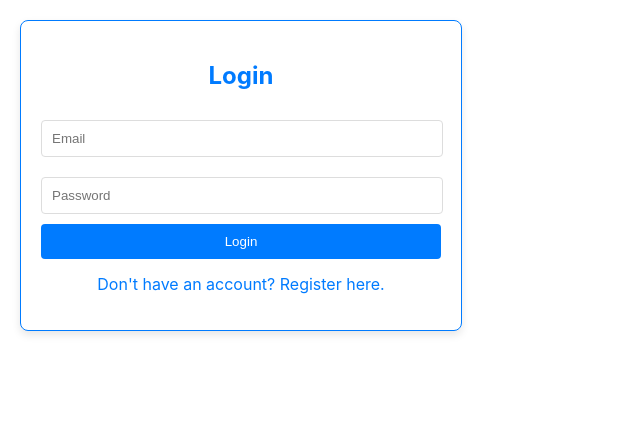
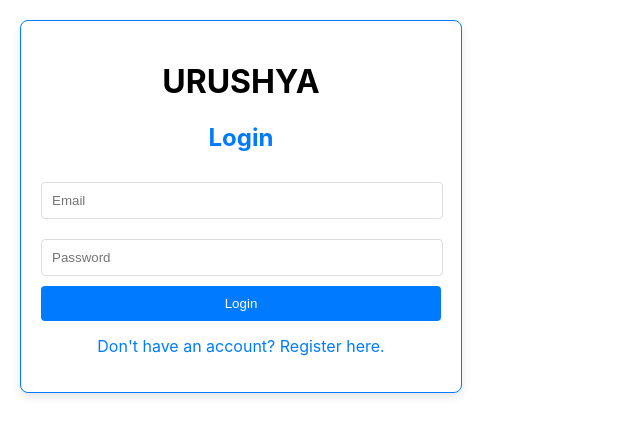
Before and after one commit to Monze7/URUSHAY, a React (Create React App) app in the folder Frontend/: page / in a window 1280 px wide. Shown: the top 436 px of the page, without its empty margins (0-640 px from the left). Built offline with nearby package versions, Linux system fonts and the light colour scheme.

Commit message:
Update Login.js

```diff
--- a/Frontend/src/components/Login.js
+++ b/Frontend/src/components/Login.js
@@ -11,10 +11,12 @@ const Login = () => {
   const handleSubmit = (e) => {
     e.preventDefault();
     console.log('Logging in:', { email, password });
+    navigate('/'); // Redirect on successful login
   };
 
   return (
     <div className="login-container">
+      <h1>URUSHYA</h1>
       <h2>Login</h2>
       <form onSubmit={handleSubmit}>
         <input
```
